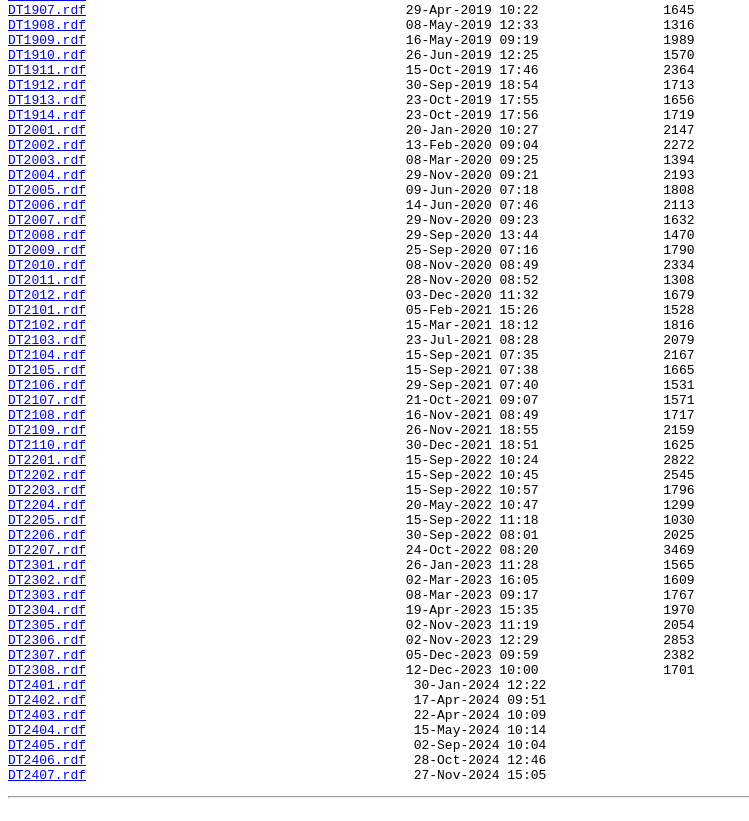
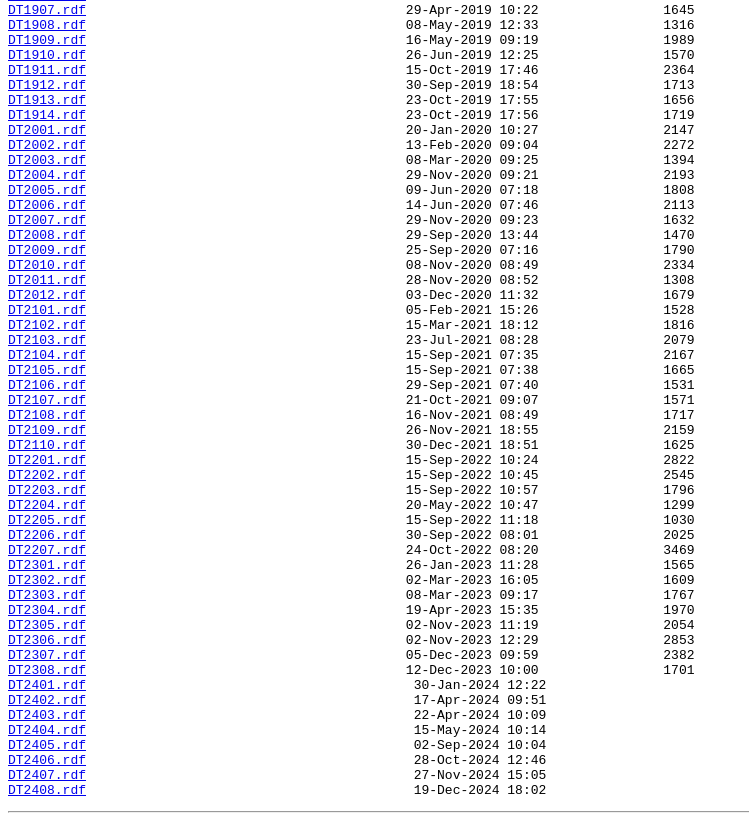
Before and after one commit to asocesphisteco/ahe, a plain HTML site: page dtaehe/index.html in a window 1280 px wide. Shown: the part 2343-3164 px from the top of the page, without its empty margins (0-749 px from the left). Drawn offline with Linux system fonts and the light colour scheme.

Commit message:
Update index.html

```diff
--- a/dtaehe/index.html
+++ b/dtaehe/index.html
@@ -204,5 +204,6 @@
 <a href="DT2405.rdf">DT2405.rdf</a>                                          02-Sep-2024 10:04
 <a href="DT2406.rdf">DT2406.rdf</a>                                          28-Oct-2024 12:46
 <a href="DT2407.rdf">DT2407.rdf</a>                                          27-Nov-2024 15:05
+<a href="DT2408.rdf">DT2408.rdf</a>                                          19-Dec-2024 18:02
 </pre><hr></body>
 </html>
```
